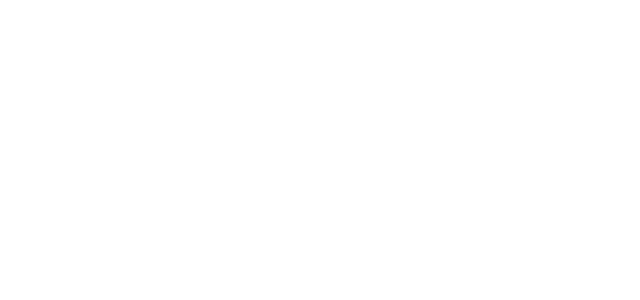
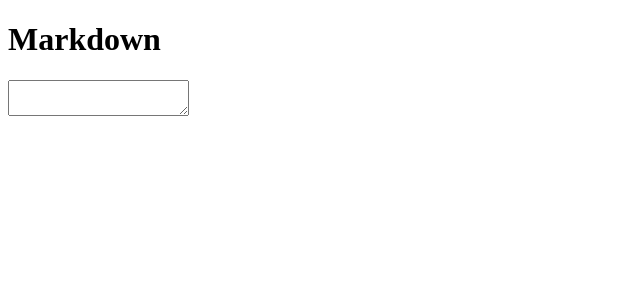
Before and after one commit to alexisborron/markdown-editor, a React (Vite) app in the folder client/: page / in a window 1280 px wide. Shown: the top 300 px of the page, without its empty margins (0-640 px from the left). Built offline with nearby package versions, Linux system fonts and the light colour scheme.

Commit message:
feat: add basic markdown editor with live preview

```diff
--- a/client/src/App.jsx
+++ b/client/src/App.jsx
@@ -1,5 +1,24 @@
+import { useState } from "react";
+import ReactMarkdown from "react-markdown";
+
 const App = () => {
-  return <></>;
+  const [text, setText] = useState("");
+
+  const handleChange = (e) => {
+    setText(e.target.value);
+  };
+
+  return (
+    <>
+      <div>
+        <h1>Markdown</h1>
+        <textarea value={text} onChange={handleChange} />
+        <section>
+          <ReactMarkdown>{text}</ReactMarkdown>
+        </section>
+      </div>
+    </>
+  );
 };
 
 export default App;
```
